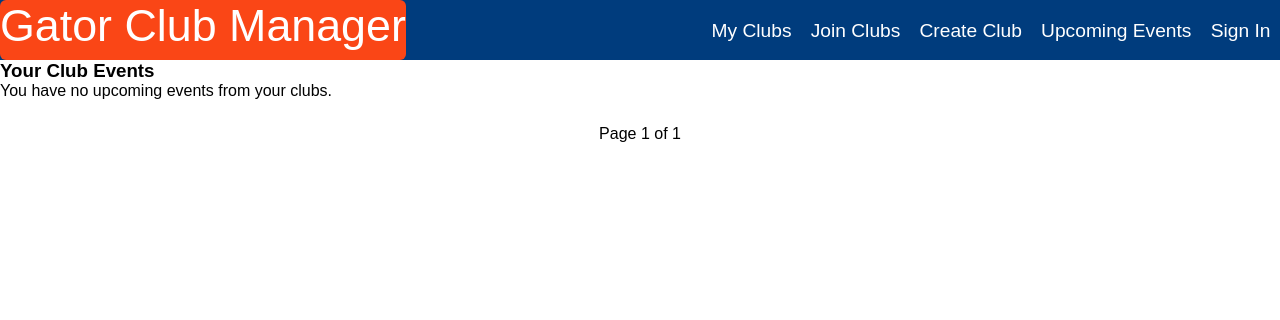
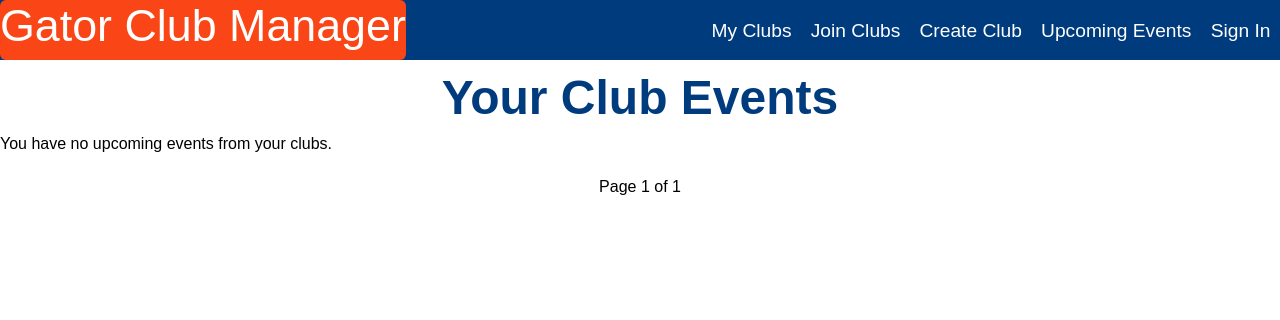
Before and after one commit to JosephShumilla/GatorClubManager, a Django app: page /upcomingEvents.html in a window 1280 px wide. Shown: the top 320 px of the page. Run offline with Django 5.2, Linux system fonts and the light colour scheme; parts of the project's set-up code (start-up, migrations or seed data) failed here and were passed over.

Commit message:
Created the front end for upcomingEvents.html

```diff
--- a/clubmanager/clubmanager/static/styles.css
+++ b/clubmanager/clubmanager/static/styles.css
@@ -164,8 +164,26 @@
     width: 100%;
     background-color: white;
 
+    justify-content: center;
+}
+
+.main_left_alt{
+    display: grid;
+    grid-template-columns: repeat(1,1fr);
+    gap: 20px;
+    height: auto;
+    width: 100%;
+    background-color: white;
+
     justify-content: left;
 }
+
+.event_date{
+    width: 100%;
+    text-align: center;
+
+}
+
 .search_bar_container{
     display: flex;
     justify-content: center;
@@ -243,6 +294,15 @@
     margin-bottom: 10px;
     justify-content: center;
 }
+#TitleMyEvents{
+    display: flex;
+    color: rgb(0,60,125);
+    font-size: 3rem;
+    margin-top: 10px;
+    margin-bottom: 10px;
+    justify-content: center;
+}
+
 input{
     position: relative;
     display: inherit;
--- a/clubmanager/templates/main_sites/upcomingEvents.html
+++ b/clubmanager/templates/main_sites/upcomingEvents.html
@@ -2,37 +2,42 @@
 {% block content %}
 
     <h3 id="TitleMyEvents">Your Club Events</h3>
-<div class="main_left">
+    <div class="main_left_alt">
+    {% for item in event_data %}
+        {% ifchanged item.event.start_time|date:"D M d, Y" %}
+            <h2 class="event_date">{{ item.event.start_time|date:"D M d, Y" }}</h2>
+        {% endifchanged %}
 
-    {% for item in event_data %}
         <div class="event_box">
+            <div class= "event_text">
                 <h1 class="event_name">{{ item.event.title }}</h1>
                 <h2 class="event_club">Organized by: {{ item.club.club_name }}</h2>
                 <p class="event_body_text">{{ item.event.description }}</p>
+                <br>
                 <p class="event_time">
-            <strong>Start:</strong> {{ item.event.start_time|date:"D M d, Y H:i" }}<br>
-            <strong>End:</strong> {{ item.event.end_time|date:"D M d, Y H:i" }}
+                    <strong>Start:</strong> {{ item.event.start_time|date:"H:i" }}<br>
+                    <strong>End:</strong> {{ item.event.end_time|date:"H:i" }}
                 </p>
                 <p class="event_location"><strong>Location:</strong> {{ item.event.location }}</p>
             </div>
+        </div>
+
     {% empty %}
         <p>You have no upcoming events from your clubs.</p>
     {% endfor %}
 </div>
-
 <!-- Pagination Controls -->
 <div class="pagination">
     {% if page_obj.has_previous %}
-        <a href="?page=1">&laquo; First</a>
-        <a href="?page={{ page_obj.previous_page_number }}">Previous</a>
+        <a href="?query={{ query }}&page=1">&laquo; First</a>
+        <a href="?query={{ query }}&page={{ page_obj.previous_page_number }}">Previous</a>
     {% endif %}
 
     <span>Page {{ page_obj.number }} of {{ page_obj.paginator.num_pages }}</span>
 
     {% if page_obj.has_next %}
-        <a href="?page={{ page_obj.next_page_number }}">Next</a>
-        <a href="?page={{ page_obj.paginator.num_pages }}">Last &raquo;</a>
+        <a href="?query={{ query }}&page={{ page_obj.next_page_number }}">Next</a>
+        <a href="?query={{ query }}&page={{ page_obj.paginator.num_pages }}">Last &raquo;</a>
     {% endif %}
 </div>
-
 {% endblock %}
```
Also changed, not shown: other parts of clubmanager/clubmanager/static/styles.css (+33 -0 lines). Lines whose indentation alone changed are shown as unchanged.
